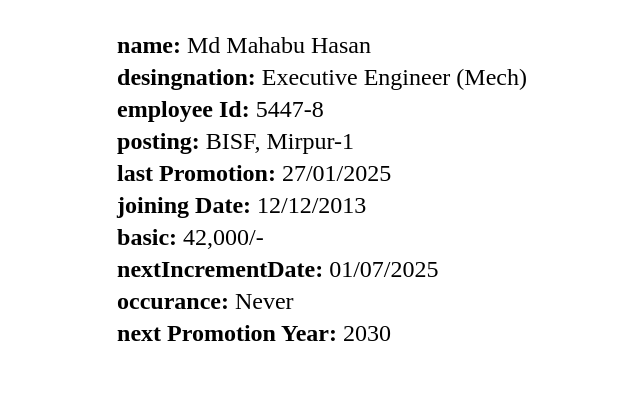
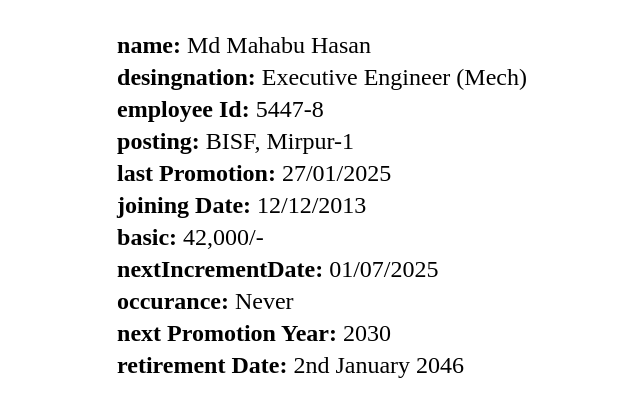
Before and after one commit to Mahabub-bd-com/W3School, a plain HTML site: page object.html in a window 1280 px wide. Shown: the part 79-496 px from the top of the page, without its empty margins (318-958 px from the left). Drawn offline with Linux system fonts and the light colour scheme.

Commit message:
Object Value Add

```diff
--- a/object.html
+++ b/object.html
@@ -55,6 +55,7 @@
             nextIncrementDate: '01/07/2025',
             occurance: 'Never',
             next_Promotion_Year: '2030',
+            retirement_Date: '2nd January 2046'
         };
 
         // Convert object to readable format
@@ -77,6 +78,8 @@
     /*
     detailsHTML += ` <li><strong>${key.replace(/_/g, ' ')}:</strong> ${mahabub_Datails[key]}</li> `;
 
+    The += operator in JavaScript is a compound assignment operator. It is used to add a value to an existing variable and then assign the updated result back to that variable.
+
     detailsHTML += appends a new <li> (list item) to the existing string.
     Inside <li>, ${key.replace(/_/g, ' ')}:
     Replaces underscores (_) with spaces in the property name for better readability.
```
